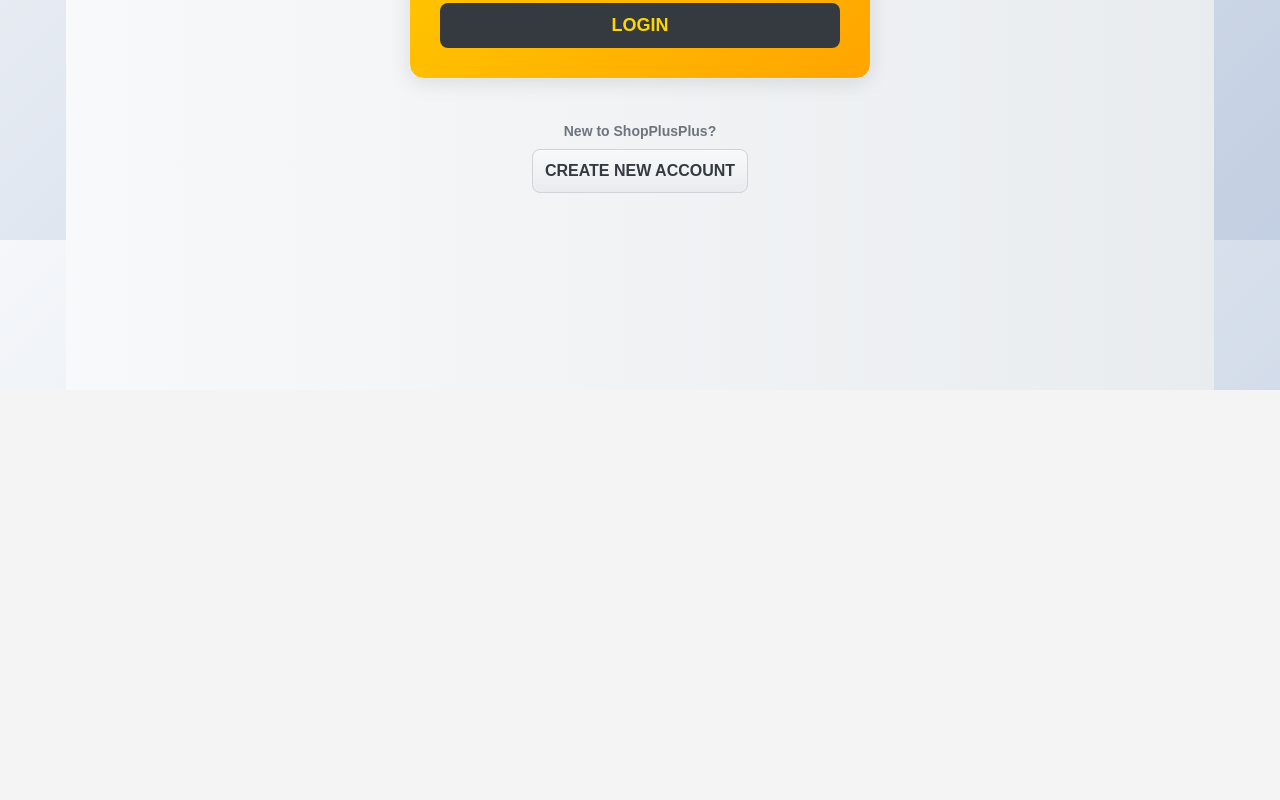
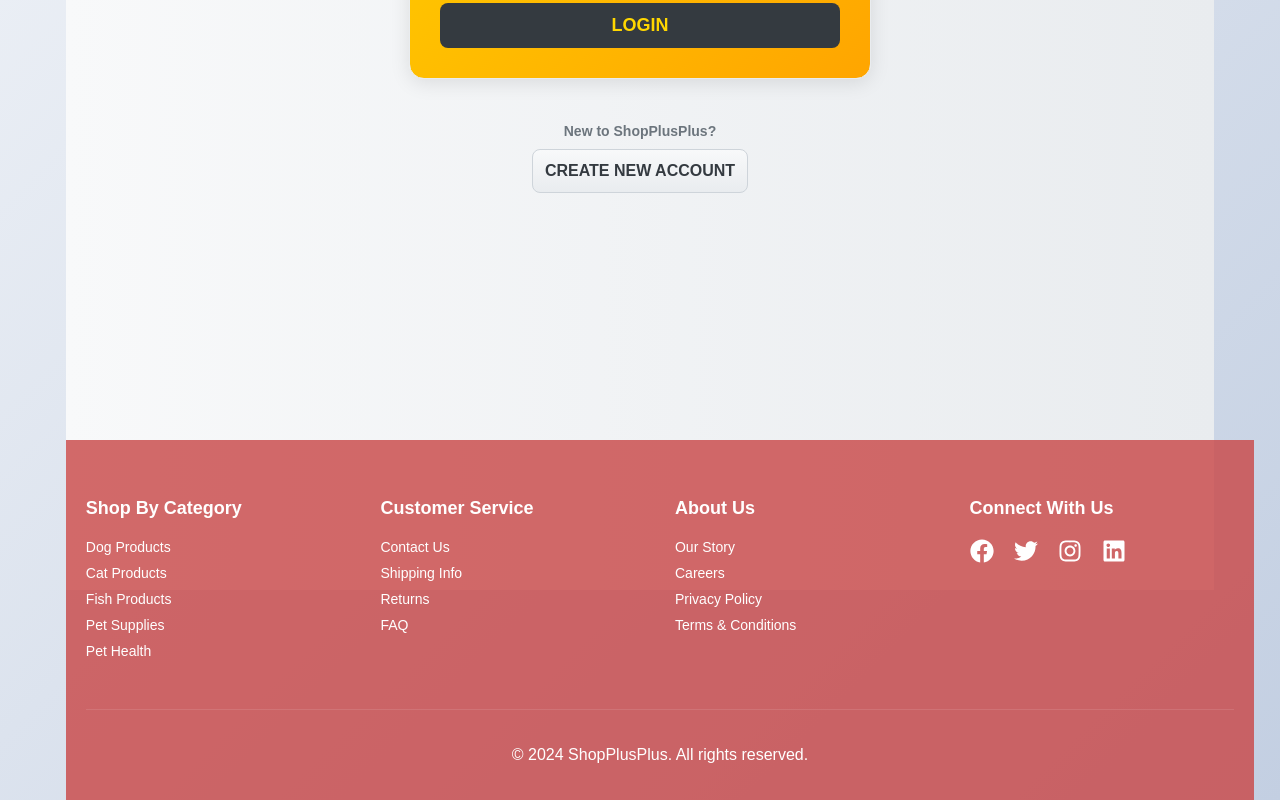
Before and after one commit to vjg1992/ShopPlusPlus, a React (Create React App) app in the folder frontend/: page /login in a window 1280 px wide. Shown: the part 600-1400 px from the top of the page. Before the commit the page ends 990 px from the top, so only its background shows below. Built offline with nearby package versions, Linux system fonts and the light colour scheme.

Commit message:
Implementing footer

```diff
--- a/frontend/src/App.css
+++ b/frontend/src/App.css
@@ -1,4 +1,6 @@
+
 .App {
-  font-family: Arial, sans-serif;
-  background-color: #f9f9f9;
+  min-height: 100vh;
+  display: flex;
+  flex-direction: column;
 }
--- a/frontend/src/App.js
+++ b/frontend/src/App.js
@@ -18,6 +18,7 @@ import SearchResults from './components/SearchResults/SearchResults';
 import OrderHistory from './components/orderHistory/OrderHistory';
 import OrderDetails from './components/orderDetails/OrderDetails';
 import MyReviews from './components/MyReviews/MyReviews';
+import Footer from './components/footer/Footer';
 
 function App() {
   const [userName, setUserName] = useState('');
@@ -70,6 +71,7 @@ function App() {
         <Route path="/order/:id" element={<OrderDetails />} />
         <Route path="/my-reviews" element={<MyReviews />} />
       </Routes>
+      <Footer />
     </div>
   );
 }
--- /dev/null
+++ b/frontend/src/components/footer/Footer.css
@@ -0,0 +1,96 @@
+.footer {
+    background-color: #c94848cf;
+    color: white;
+    padding: 40px 20px 20px;
+    margin-top: auto;
+    width: 100%;
+    position: relative;
+    bottom: 0;
+  }
+
+  .footer-content {
+    max-width: 1200px;
+    margin: 0 auto;
+    display: grid;
+    grid-template-columns: repeat(4, 1fr);
+    gap: 30px;
+  }
+
+  .footer-section {
+    display: flex;
+    flex-direction: column;
+  }
+
+  .footer-section h3 {
+    margin-bottom: 20px;
+    font-size: 18px;
+    font-weight: bold;
+  }
+
+  .footer-section a {
+    color: white;
+    text-decoration: none;
+    margin-bottom: 10px;
+    font-size: 14px;
+  }
+
+  .footer-section a:hover {
+    text-decoration: underline;
+  }
+
+  .social-icons {
+    display: flex;
+    gap: 20px;
+  }
+
+  .social-icons a {
+    font-size: 24px;
+    transition: color 0.3s;
+  }
+
+  .social-icons a:hover {
+    color: #febd69;
+  }
+
+  .footer-bottom {
+    margin-top: 40px;
+    text-align: center;
+    padding-top: 20px;
+    border-top: 1px solid rgba(255, 255, 255, 0.1);
+  }
+
+  @media (max-width: 1024px) {
+    .footer-content {
+      grid-template-columns: repeat(2, 1fr);
+      gap: 40px;
+    }
+  }
+
+  @media (max-width: 768px) {
+    .footer-content {
+      grid-template-columns: 1fr;
+      gap: 30px;
+    }
+
+    .footer-section {
+      text-align: center;
+    }
+
+    .social-icons {
+      justify-content: center;
+    }
+  }
+
+  @media (max-width: 375px) {
+    .footer {
+      padding: 30px 15px 15px;
+    }
+
+    .footer-section h3 {
+      font-size: 16px;
+    }
+
+    .footer-section a {
+      font-size: 13px;
+    }
+  }
--- /dev/null
+++ b/frontend/src/components/footer/Footer.js
@@ -0,0 +1,53 @@
+import React from 'react';
+import { Link } from 'react-router-dom';
+import './Footer.css';
+import { FaFacebook, FaTwitter, FaInstagram, FaLinkedin } from 'react-icons/fa';
+
+const Footer = () => {
+  return (
+    <footer className="footer">
+      <div className="footer-content">
+        <div className="footer-section">
+          <h3>Shop By Category</h3>
+          <Link to="/category/DogProduct">Dog Products</Link>
+          <Link to="/category/CatProduct">Cat Products</Link>
+          <Link to="/category/FishProduct">Fish Products</Link>
+          <Link to="/category/PetSupply">Pet Supplies</Link>
+          <Link to="/category/PetHealth">Pet Health</Link>
+        </div>
+
+        <div className="footer-section">
+          <h3>Customer Service</h3>
+          <Link to="/contact">Contact Us</Link>
+          <Link to="/shipping">Shipping Info</Link>
+          <Link to="/returns">Returns</Link>
+          <Link to="/faq">FAQ</Link>
+        </div>
+
+        <div className="footer-section">
+          <h3>About Us</h3>
+          <Link to="/about">Our Story</Link>
+          <Link to="/careers">Careers</Link>
+          <Link to="/privacy">Privacy Policy</Link>
+          <Link to="/terms">Terms & Conditions</Link>
+        </div>
+
+        <div className="footer-section social">
+          <h3>Connect With Us</h3>
+          <div className="social-icons">
+            <a href="https://facebook.com" target="_blank" rel="noopener noreferrer"><FaFacebook /></a>
+            <a href="https://twitter.com" target="_blank" rel="noopener noreferrer"><FaTwitter /></a>
+            <a href="https://instagram.com" target="_blank" rel="noopener noreferrer"><FaInstagram /></a>
+            <a href="https://linkedin.com" target="_blank" rel="noopener noreferrer"><FaLinkedin /></a>
+          </div>
+        </div>
+      </div>
+
+      <div className="footer-bottom">
+        <p>&copy; {new Date().getFullYear()} ShopPlusPlus. All rights reserved.</p>
+      </div>
+    </footer>
+  );
+};
+
+export default Footer;
--- a/frontend/src/components/login/login.css
+++ b/frontend/src/components/login/login.css
@@ -5,9 +5,11 @@ section {
     top: 150px;
     min-height: 600px;
     background: linear-gradient(to right, #f8f9fa, #e9ecef);
+    padding-bottom: 200px;
 }
 
 .login_container {
+    min-height: auto;
     width: 85%;
     margin: auto;
     display: flex;
```
